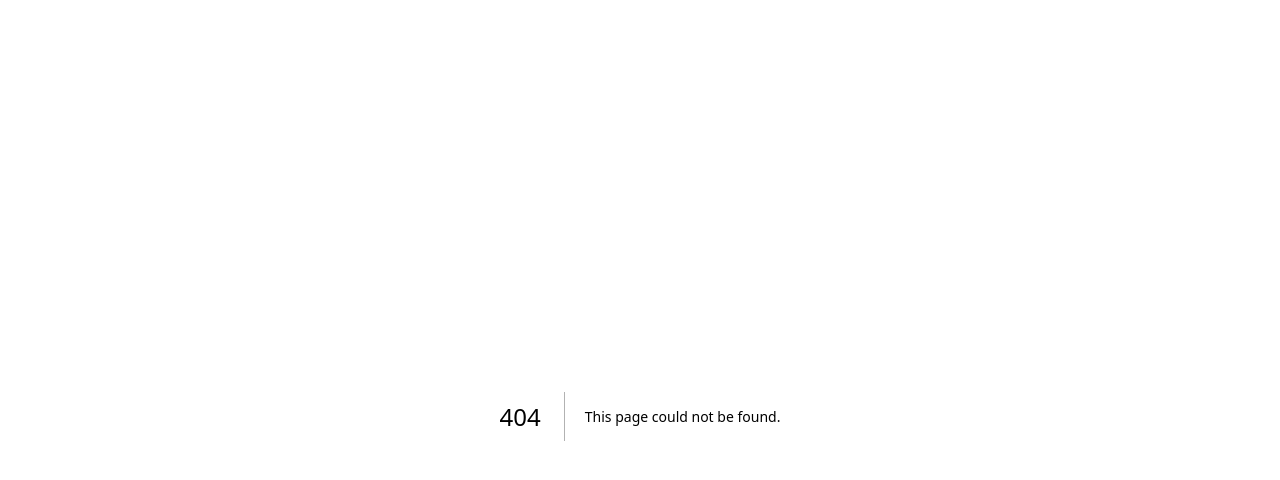
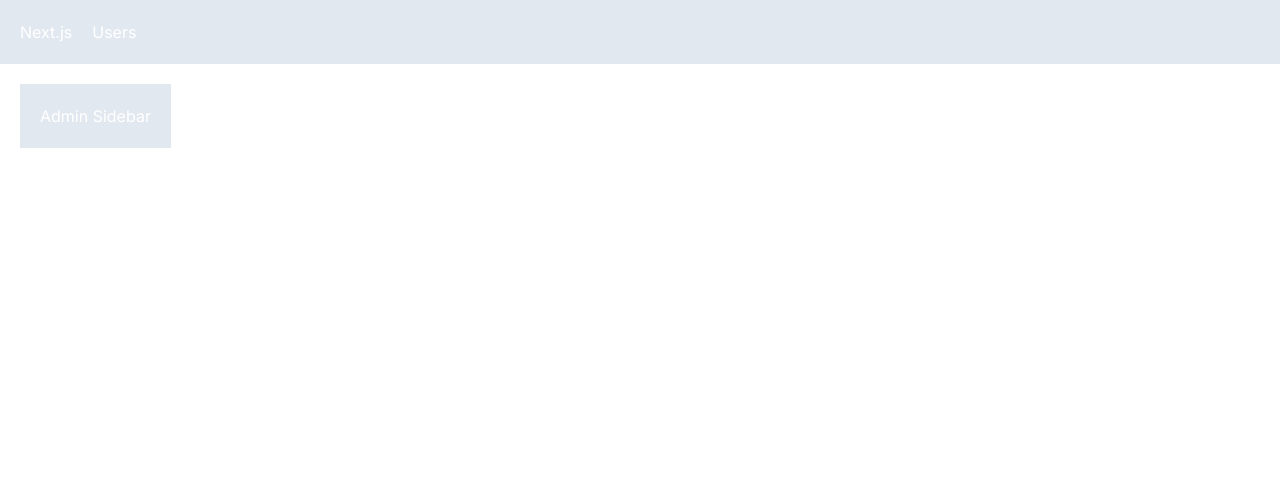
Before and after one commit to usmanahmed-m/next-app, a Next.js app: page /admin in a window 1280 px wide. Before the commit this address had no page. Shown: the top 480 px of the page. Built offline with nearby package versions, Linux system fonts and the light colour scheme.

Commit message:
refactoring, custom layouts, global styling

```diff
--- /dev/null
+++ b/app/NavBar.tsx
@@ -0,0 +1,23 @@
+import Link from "next/link";
+import React from "react";
+
+const NavBar = () => {
+  return (
+    <div className='flex bg-slate-200 p-5'>
+      <Link
+        href='/'
+        className='mr-5'
+      >
+        Next.js
+      </Link>
+      <Link
+        href='/users'
+        className='mr-5'
+      >
+        Users
+      </Link>
+    </div>
+  );
+};
+
+export default NavBar;
--- /dev/null
+++ b/app/admin/layout.tsx
@@ -0,0 +1,16 @@
+import React, { ReactNode } from "react";
+
+type Props = {
+  children: ReactNode;
+};
+
+const AdminLayout = ({ children }: Props) => {
+  return (
+    <div className='flex '>
+      <aside className='bg-slate-200 p-5 mr-5'>Admin Sidebar</aside>
+      <div>{children}</div>
+    </div>
+  );
+};
+
+export default AdminLayout;
--- /dev/null
+++ b/app/admin/page.tsx
@@ -0,0 +1,7 @@
+import React from "react";
+
+const AdminHomePage = () => {
+  return <div>Admin HomePage</div>;
+};
+
+export default AdminHomePage;
--- a/app/globals.css
+++ b/app/globals.css
@@ -14,7 +14,12 @@
 
 body {
   color: rgb(var(--foreground-rgb));
-  padding: 1rem;
+}
+
+@layer base {
+  h1 {
+    @apply font-extrabold text-2xl mb-3;
+  }
 }
 
 /* Only write global styles. Don't write style relevant to a custom component.  */
--- a/app/layout.tsx
+++ b/app/layout.tsx
@@ -1,12 +1,13 @@
-import './globals.css';
-import type { Metadata } from 'next';
-import { Inter } from 'next/font/google';
+import "./globals.css";
+import type { Metadata } from "next";
+import { Inter } from "next/font/google";
+import NavBar from "./NavBar";
 
-const inter = Inter({ subsets: ['latin'] });
+const inter = Inter({ subsets: ["latin"] });
 
 export const metadata: Metadata = {
-  title: 'Create Next App',
-  description: 'Generated by create next app',
+  title: "Create Next App",
+  description: "Generated by create next app",
 };
 
 export default function RootLayout({
@@ -19,7 +20,10 @@
       lang='en'
       data-theme='winter'
     >
-      <body className={inter.className}>{children}</body>
+      <body className={inter.className}>
+        <NavBar />
+        <main className='p-5'>{children}</main>
+      </body>
     </html>
   );
 }
--- a/app/users/page.tsx
+++ b/app/users/page.tsx
@@ -9,8 +9,6 @@
   return (
     <>
       <h1>Users</h1>
-      {/* <p>{new Date().toLocaleTimeString()}</p> */}
-      {/* If we want to show rel */}
       <UserTable sortOrder={sortOrder} />
     </>
   );
--- a/app/users/userTable.tsx
+++ b/app/users/userTable.tsx
@@ -21,6 +21,7 @@
 //  //   const res = await fetch('https://jsonplaceholder.typicode.com/users', {cache: 'no-store'});
 // Cache behavior will only work in fetch fn. If using axios it won't work
 // cache: 'no-store', // next by default cache data. To negate this behavior we pass 2nd arg to fetch as object
+// ex: {/* <p>{new Date().toLocaleTimeString()}</p> */}
 // next: { revalidate: 10 }, // with next revalidate, next will update data after 10s if we have data which changes frequently.
 
 const UserTable = async ({ sortOrder }: Props) => {
```
